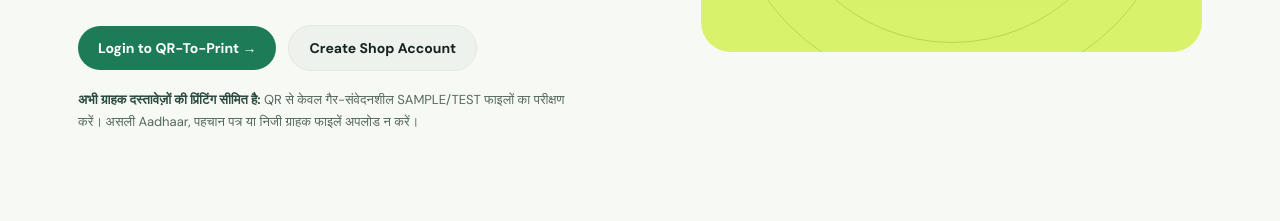
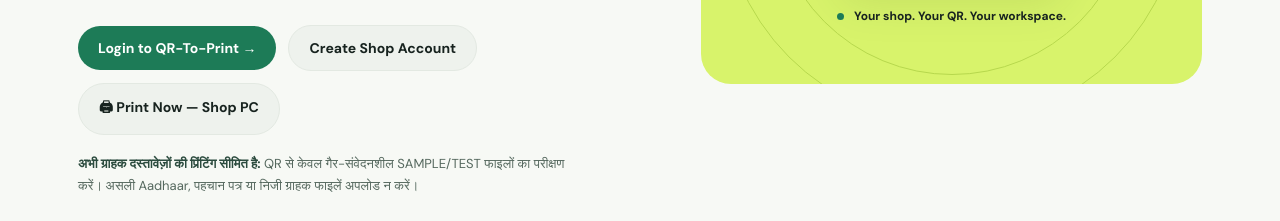
Before and after one commit to mahadeventerprises24102024-ship-it/qr-to-print-new, a website: page index.html in a window 1280 px wide. Shown: the part 579-800 px from the top of the page. Drawn offline with Linux system fonts and the light colour scheme.

Commit message:
Surface direct Print Now action on the live shop homepage

```diff
--- a/index.html
+++ b/index.html
@@ -24,7 +24,7 @@
       <p>अपनी दुकान का QR Code, Shop Dashboard, Print Rates, Order Review और Billing एक जगह संभालें। Super Admin से दुकानें और सब्सक्रिप्शन मैनेज करें।</p>
       <div class="hero-actions">
         <a class="button primary" href="/access.html">Login to QR-To-Print →</a>
-        <a class="button secondary" href="/shop-login.html">Create Shop Account</a>
+        <a class="button secondary" href="/shop-login.html">Create Shop Account</a><a class="button secondary" href="/shop-local-print.html">🖨 Print Now — Shop PC</a>
       </div>
       <p class="hero-disclaimer"><strong>अभी ग्राहक दस्तावेज़ों की प्रिंटिंग सीमित है:</strong> QR से केवल गैर-संवेदनशील SAMPLE/TEST फाइलों का परीक्षण करें। असली Aadhaar, पहचान पत्र या निजी ग्राहक फाइलें अपलोड न करें।</p>
     </div>
```
